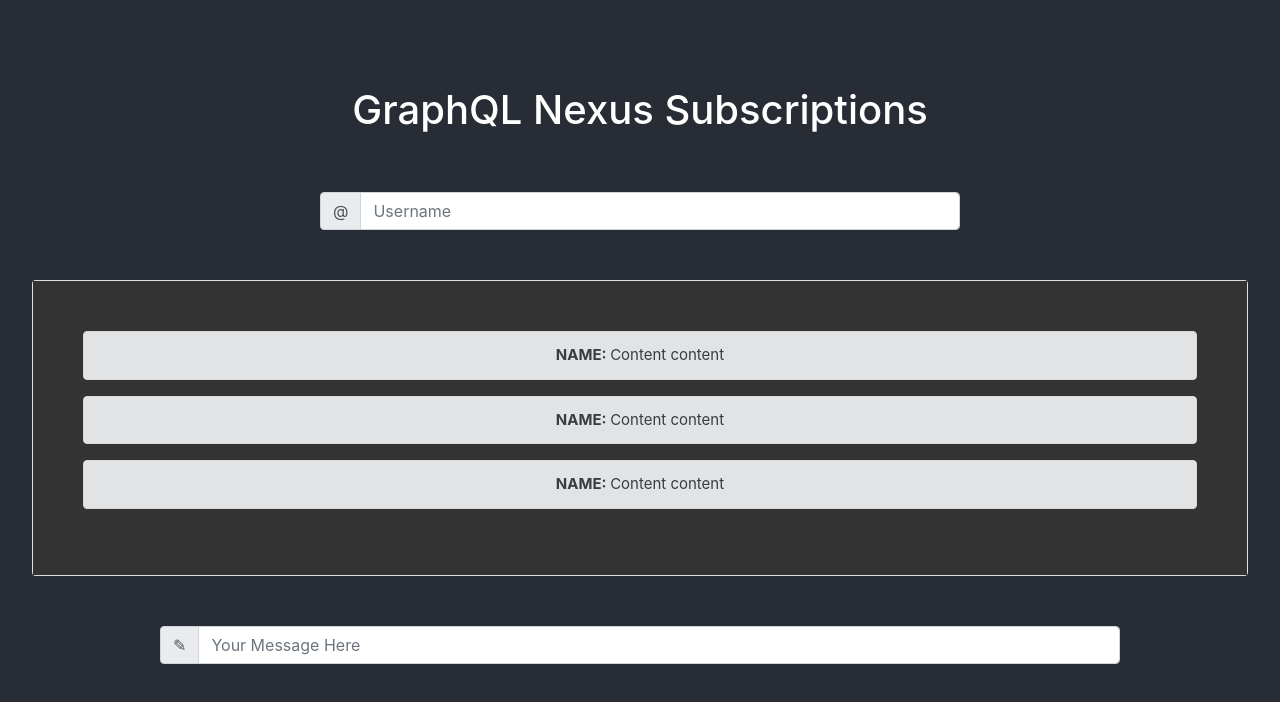
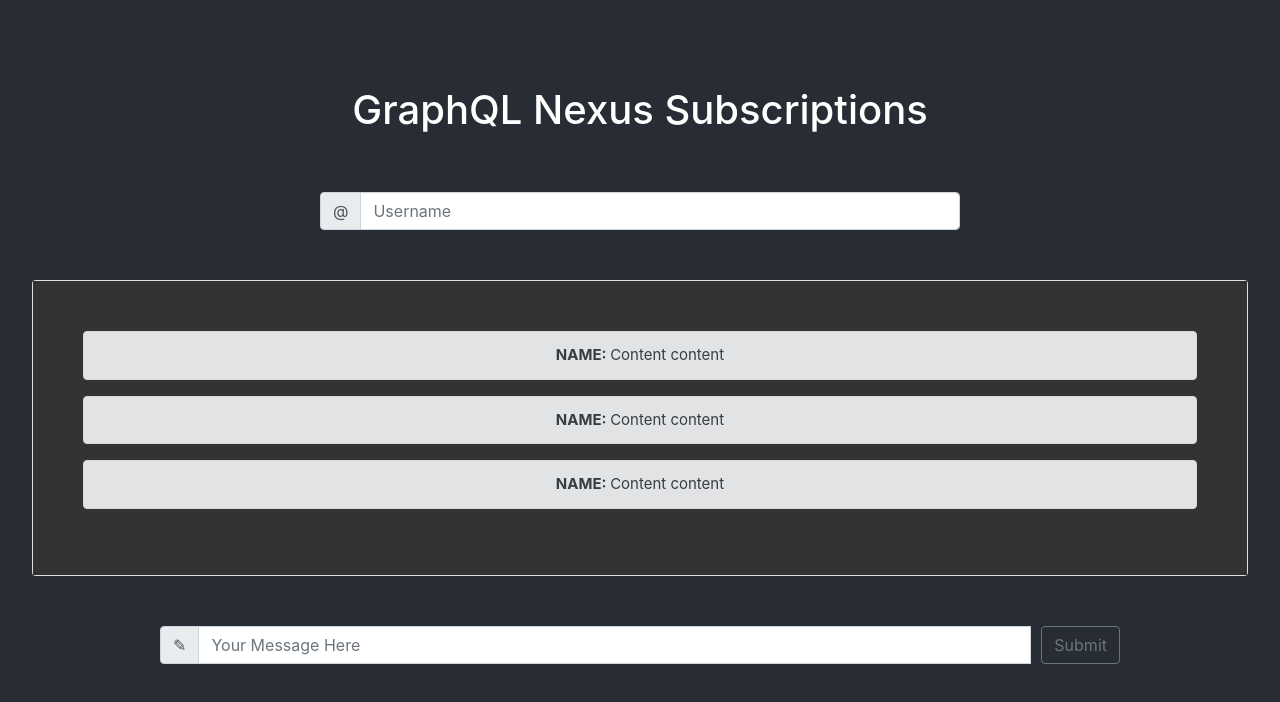
Before and after one commit to hengineeer/graphql-nexus-subscription-starter-frontend, a React (Create React App) app: page / in a window 1280 px wide. Shown: the top 702 px of the page. Built offline with nearby package versions, Linux system fonts and the light colour scheme.

Commit message:
added more template stuff

```diff
--- a/package.json
+++ b/package.json
@@ -3,8 +3,13 @@
   "version": "0.1.0",
   "private": true,
   "dependencies": {
+    "apollo-boost": "^0.4.0",
+    "apollo-client": "^2.6.0",
     "bootstrap": "^4.3.1",
+    "graphql": "^14.3.0",
+    "graphql-tag": "^2.10.1",
     "react": "^16.8.6",
+    "react-apollo": "^2.5.5",
     "react-dom": "^16.8.6",
     "react-scripts": "3.0.1",
     "reactstrap": "^8.0.0"
--- a/src/App.js
+++ b/src/App.js
@@ -1,4 +1,6 @@
 import React from "react";
+import gql from "graphql-tag";
+import { Query } from "react-apollo";
 import "./App.css";
 import {
   InputGroup,
@@ -7,8 +9,15 @@ import {
   Card,
   CardText,
   CardBody,
-  Alert
+  Alert,
+  Button
 } from "reactstrap";
+import { ApolloProvider } from "react-apollo";
+import ApolloClient from "apollo-boost";
+
+const client = new ApolloClient({
+  uri: "http://localhost:4000"
+});
 
 class ChatBox extends React.Component {
   render() {
@@ -51,7 +60,8 @@ class ChatBox extends React.Component {
   }
 }
 
-function App() {
+class AppContents extends React.Component {
+  render() {
     return (
       <div className="App">
         <header className="App-header">
@@ -64,10 +74,22 @@ function App() {
           <InputGroup style={{ margin: "50px", width: "75%" }}>
             <InputGroupAddon addonType="prepend">✎</InputGroupAddon>
             <Input placeholder="Your Message Here" />
+            <Button outline color="secondary" style={{ marginLeft: "10px" }}>
+              Submit
+            </Button>
           </InputGroup>
         </header>
       </div>
     );
   }
+}
+
+function App() {
+  return (
+    <ApolloProvider client={client}>
+      <AppContents />
+    </ApolloProvider>
+  );
+}
 
 export default App;
```
Also changed, not shown: 1 other file (tests, documents, lock files or other folders). Lines whose indentation alone changed are shown as unchanged.
